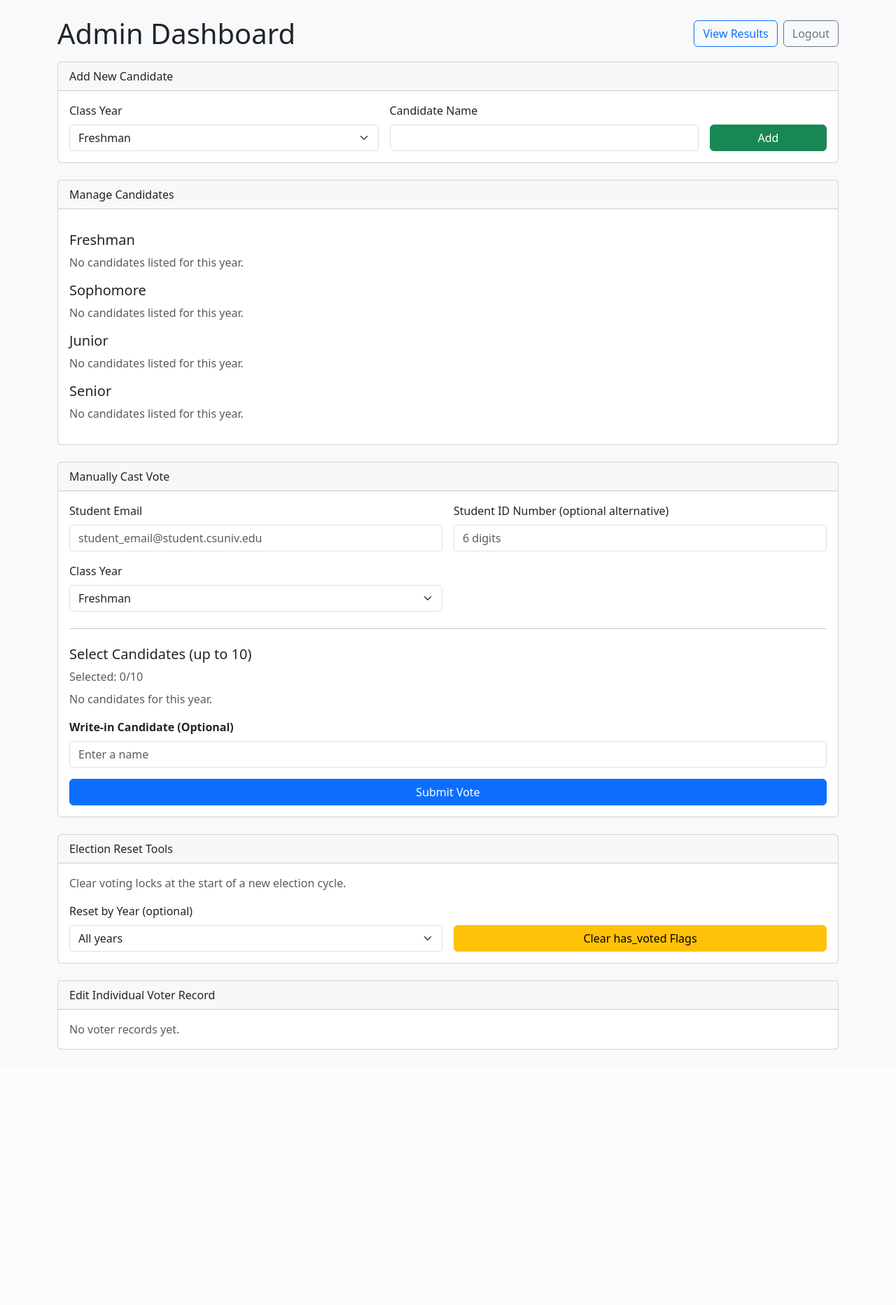
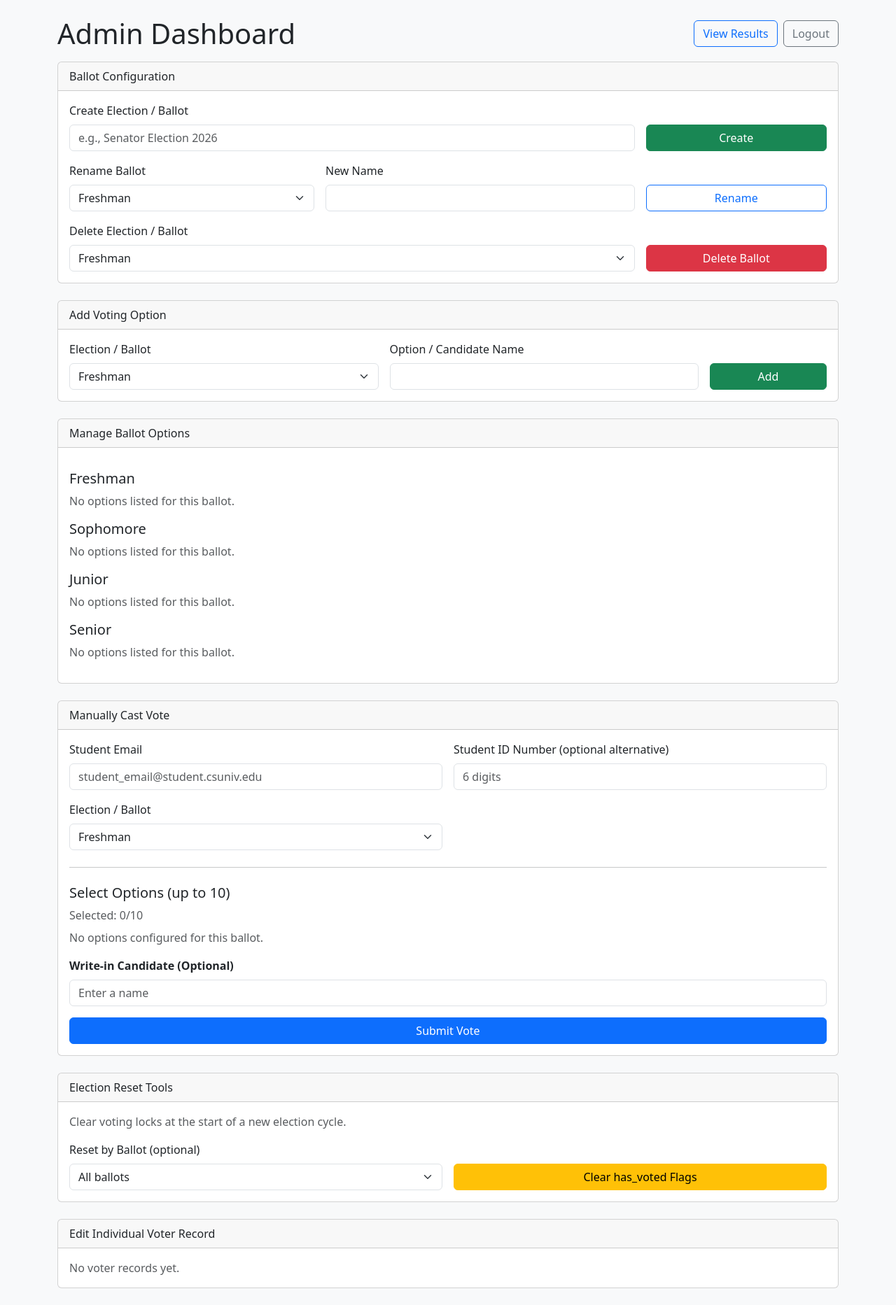
Before and after one commit to Shortballer2/csu-voting, a Flask app: page /admin in a window 1280 px wide. Shown: the part 56-1921 px from the top of the page at 70% size. Before the commit the page ends 1556 px from the top, so only its background shows below. Run offline with Flask 3, Linux system fonts and the light colour scheme; the visitor is signed in with stand-in values (Sample User, id 1).

Commit message:
Make ballot types fully admin-configurable

```diff
--- a/app.py
+++ b/app.py
@@ -44,16 +44,15 @@
 # --- Helper Functions ---
 def load_candidates():
     if not os.path.exists("candidates.json"):
-        default_candidates = {
-            "Freshman": [],
-            "Sophomore": [],
-            "Junior": [],
-            "Senior": [],
-        }
+        default_candidates = {"General Election": []}
         save_candidates(default_candidates)
         return default_candidates
     with open("candidates.json") as f:
-        return json.load(f)
+        data = json.load(f)
+    if not isinstance(data, dict) or not data:
+        data = {"General Election": []}
+        save_candidates(data)
+    return data
 
 def save_candidates(data):
     with open("candidates.json", "w") as f:
@@ -107,10 +106,15 @@
 @app.route("/", methods=["GET", "POST"])
 @login_required
 def index():
+    elections = load_candidates()
     if request.method == "POST":
-        session["year"] = request.form["year"]
+        selected_election = request.form.get("year", "").strip()
+        if selected_election not in elections:
+            flash("Please choose a valid ballot.", "warning")
+            return redirect(url_for("index"))
+        session["year"] = selected_election
         return redirect(url_for("verify_email"))
-    return render_template("index.html")
+    return render_template("index.html", elections=list(elections.keys()))
 
 @app.route("/verify_email", methods=["GET", "POST"])
 @login_required
@@ -248,17 +252,86 @@
 def admin_dashboard():
     candidates = load_candidates()
     voter_records = VoterRecord.query.order_by(VoterRecord.id.desc()).limit(100).all()
-    return render_template("admin_dashboard.html", candidates=candidates, voter_records=voter_records)
+    election_names = list(candidates.keys())
+    return render_template(
+        "admin_dashboard.html",
+        candidates=candidates,
+        voter_records=voter_records,
+        election_names=election_names,
+    )
+
+@app.route("/admin/election/add", methods=["POST"])
+@admin_login_required
+def add_election():
+    election_name = request.form.get("election_name", "").strip()
+    if not election_name:
+        flash("Election/ballot name cannot be empty.", "warning")
+        return redirect(url_for("admin_dashboard"))
+    candidates = load_candidates()
+    if election_name in candidates:
+        flash(f"'{election_name}' already exists.", "warning")
+        return redirect(url_for("admin_dashboard"))
+    candidates[election_name] = []
+    save_candidates(candidates)
+    flash(f"Created election/ballot '{election_name}'.", "success")
+    return redirect(url_for("admin_dashboard"))
+
+@app.route("/admin/election/rename", methods=["POST"])
+@admin_login_required
+def rename_election():
+    current_name = request.form.get("current_name", "").strip()
+    new_name = request.form.get("new_name", "").strip()
+    if not current_name or not new_name:
+        flash("Both current and new election names are required.", "danger")
+        return redirect(url_for("admin_dashboard"))
+    candidates = load_candidates()
+    if current_name not in candidates:
+        flash(f"Election/ballot '{current_name}' was not found.", "danger")
+        return redirect(url_for("admin_dashboard"))
+    if new_name in candidates and new_name != current_name:
+        flash(f"Election/ballot '{new_name}' already exists.", "warning")
+        return redirect(url_for("admin_dashboard"))
+    candidates[new_name] = candidates.pop(current_name)
+    save_candidates(candidates)
+    VoterRecord.query.filter_by(year=current_name).update({"year": new_name}, synchronize_session=False)
+    Student.query.filter_by(year=current_name).update({"year": new_name}, synchronize_session=False)
+    db.session.commit()
+    flash(f"Renamed election/ballot '{current_name}' to '{new_name}'.", "success")
+    return redirect(url_for("admin_dashboard"))
+
+@app.route("/admin/election/delete", methods=["POST"])
+@admin_login_required
+def delete_election():
+    election_name = request.form.get("election_name", "").strip()
+    candidates = load_candidates()
+    if election_name not in candidates:
+        flash(f"Election/ballot '{election_name}' was not found.", "danger")
+        return redirect(url_for("admin_dashboard"))
+    if len(candidates) == 1:
+        flash("You must keep at least one election/ballot configured.", "warning")
+        return redirect(url_for("admin_dashboard"))
+    candidates.pop(election_name)
+    save_candidates(candidates)
+    VoterRecord.query.filter_by(year=election_name).delete(synchronize_session=False)
+    Student.query.filter_by(year=election_name).delete(synchronize_session=False)
+    db.session.commit()
+    flash(f"Deleted election/ballot '{election_name}' and its voter records.", "success")
+    return redirect(url_for("admin_dashboard"))
 
 @app.route("/admin/add", methods=["POST"])
 @admin_login_required
 def add_candidate():
-    year = request.form["year"]
+    year = request.form.get("year", "").strip()
     name = request.form["name"].strip()
+    if not year:
+        flash("Election/ballot is required.", "warning")
+        return redirect(url_for("admin_dashboard"))
     if not name:
         flash("Candidate name cannot be empty.", "warning")
         return redirect(url_for("admin_dashboard"))
     candidates = load_candidates()
+    if year not in candidates:
+        candidates[year] = []
     if name not in candidates[year]:
         candidates[year].append(name)
         save_candidates(candidates)
@@ -273,6 +346,9 @@
     year = request.form["year"]
     name = request.form["name"]
     candidates = load_candidates()
+    if year not in candidates:
+        flash(f"Election/ballot '{year}' was not found.", "danger")
+        return redirect(url_for("admin_dashboard"))
     if name in candidates[year]:
         candidates[year].remove(name)
         save_candidates(candidates)
@@ -290,7 +366,11 @@
     year = request.form.get("year")
 
     if not year:
-        flash("Class Year is required.", "danger")
+        flash("Election/ballot is required.", "danger")
+        return redirect(url_for("admin_dashboard"))
+    candidates = load_candidates()
+    if year not in candidates:
+        flash("Please choose a valid election/ballot.", "danger")
         return redirect(url_for("admin_dashboard"))
     if not email and not student_id_number:
         flash("Either student email or student ID number is required.", "danger")
@@ -378,7 +458,7 @@
     updated_count = query.update({"has_voted": False}, synchronize_session=False)
     db.session.commit()
     if year:
-        flash(f"Reset {updated_count} voter record(s) for {year}.", "success")
+        flash(f"Reset {updated_count} voter record(s) for '{year}'.", "success")
     else:
         flash(f"Reset {updated_count} voter record(s) across all years.", "success")
     return redirect(url_for("admin_dashboard"))
--- a/templates/admin_dashboard.html
+++ b/templates/admin_dashboard.html
@@ -12,21 +12,67 @@
 
 <div class="card mb-4">
     <div class="card-header">
-        Add New Candidate
+        Ballot Configuration
+    </div>
+    <div class="card-body">
+        <form class="row g-3 align-items-end mb-3" method="post" action="{{ url_for('add_election') }}">
+            <div class="col-md-9">
+                <label for="election_name" class="form-label">Create Election / Ballot</label>
+                <input type="text" name="election_name" id="election_name" class="form-control" placeholder="e.g., Senator Election 2026" required>
+            </div>
+            <div class="col-md-3 d-grid">
+                <button type="submit" class="btn btn-success">Create</button>
+            </div>
+        </form>
+        <form class="row g-3 align-items-end mb-3" method="post" action="{{ url_for('rename_election') }}">
+            <div class="col-md-4">
+                <label for="current_name" class="form-label">Rename Ballot</label>
+                <select name="current_name" id="current_name" class="form-select" required>
+                    {% for election in election_names %}
+                    <option value="{{ election }}">{{ election }}</option>
+                    {% endfor %}
+                </select>
+            </div>
+            <div class="col-md-5">
+                <label for="new_name" class="form-label">New Name</label>
+                <input type="text" name="new_name" id="new_name" class="form-control" required>
+            </div>
+            <div class="col-md-3 d-grid">
+                <button type="submit" class="btn btn-outline-primary">Rename</button>
+            </div>
+        </form>
+        <form class="row g-3 align-items-end" method="post" action="{{ url_for('delete_election') }}">
+            <div class="col-md-9">
+                <label for="delete_election_name" class="form-label">Delete Election / Ballot</label>
+                <select name="election_name" id="delete_election_name" class="form-select" required>
+                    {% for election in election_names %}
+                    <option value="{{ election }}">{{ election }}</option>
+                    {% endfor %}
+                </select>
+            </div>
+            <div class="col-md-3 d-grid">
+                <button type="submit" class="btn btn-danger">Delete Ballot</button>
+            </div>
+        </form>
+    </div>
+</div>
+
+<div class="card mb-4">
+    <div class="card-header">
+        Add Voting Option
     </div>
     <div class="card-body">
         <form class="row g-3 align-items-end" method="post" action="{{ url_for('add_candidate') }}">
             <div class="col-md-5">
-                <label for="year" class="form-label">Class Year</label>
+                <label for="year" class="form-label">Election / Ballot</label>
                 <select name="year" id="year" class="form-select" required>
-                    <option value="Freshman">Freshman</option>
-                    <option value="Sophomore">Sophomore</option>
-                    <option value="Junior">Junior</option>
-                    <option value="Senior">Senior</option>
+                    {% for election in election_names %}
+                    <option value="{{ election }}">{{ election }}</option>
+                    {% endfor %}
                 </select>
             </div>
             <div class="col-md-5">
-                <label for="name" class="form-label">Candidate Name</label>
+                <label for="name" class="form-label">Option / Candidate Name</label>
                 <input type="text" name="name" id="name" class="form-control" required>
             </div>
             <div class="col-md-2 d-grid">
@@ -38,7 +84,7 @@
 
 <div class="card mb-4">
     <div class="card-header">
-        Manage Candidates
+        Manage Ballot Options
     </div>
     <div class="card-body">
         {% for year, names in candidates.items() %}
@@ -57,7 +103,7 @@
                 {% endfor %}
             </ul>
             {% else %}
-            <p class="text-muted">No candidates listed for this year.</p>
+            <p class="text-muted">No options listed for this ballot.</p>
             {% endif %}
         {% endfor %}
     </div>
@@ -79,17 +125,16 @@
                     <input type="text" name="student_id_number" id="student_id_number" class="form-control" placeholder="6 digits" pattern="\d{6}">
                 </div>
                 <div class="col-md-6">
-                    <label for="manual_vote_year" class="form-label">Class Year</label>
+                    <label for="manual_vote_year" class="form-label">Election / Ballot</label>
                     <select name="year" id="manual_vote_year" class="form-select" required>
-                        <option value="Freshman">Freshman</option>
-                        <option value="Sophomore">Sophomore</option>
-                        <option value="Junior">Junior</option>
-                        <option value="Senior">Senior</option>
+                        {% for election in election_names %}
+                        <option value="{{ election }}">{{ election }}</option>
+                        {% endfor %}
                     </select>
                 </div>
             </div>
             <hr class="my-4">
-            <h5>Select Candidates (up to 10)</h5>
+            <h5>Select Options (up to 10)</h5>
             <p class="text-muted mb-2">Selected: <span id="selected-count">0</span>/10</p>
             <div id="candidate_checkbox_wrapper" class="mb-3"></div>
             <div class="mb-3">
@@ -111,13 +156,12 @@
         <p class="text-muted">Clear voting locks at the start of a new election cycle.</p>
         <form method="post" action="{{ url_for('reset_voter_records') }}" class="row g-3 align-items-end">
             <div class="col-md-6">
-                <label for="reset_year" class="form-label">Reset by Year (optional)</label>
+                <label for="reset_year" class="form-label">Reset by Ballot (optional)</label>
                 <select name="year" id="reset_year" class="form-select">
-                    <option value="">All years</option>
-                    <option value="Freshman">Freshman</option>
-                    <option value="Sophomore">Sophomore</option>
-                    <option value="Junior">Junior</option>
-                    <option value="Senior">Senior</option>
+                    <option value="">All ballots</option>
+                    {% for election in election_names %}
+                    <option value="{{ election }}">{{ election }}</option>
+                    {% endfor %}
                 </select>
             </div>
             <div class="col-md-6 d-grid">
@@ -209,7 +253,7 @@
                 checkboxWrapper.appendChild(div);
             });
         } else {
-            checkboxWrapper.innerHTML = '<p class="text-muted">No candidates for this year.</p>';
+            checkboxWrapper.innerHTML = '<p class="text-muted">No options configured for this ballot.</p>';
         }
         updateSelectionState();
     }
--- a/templates/vote.html
+++ b/templates/vote.html
@@ -5,7 +5,7 @@
 <div class="card content-card">
     <div class="card-body">
         <h1 class="card-title text-center mb-4">Vote for Candidates</h1>
-        <p class="text-center text-muted">You may select up to 10 candidates. Your vote is final.</p>
+        <p class="text-center text-muted">You may select up to 10 options. Your vote is final.</p>
         <form method="post">
             <div class="mb-3">
                 {% if candidates %}
@@ -18,7 +18,7 @@
                     </div>
                     {% endfor %}
                 {% else %}
-                    <p class="text-center">There are no candidates running for this year.</p>
+                    <p class="text-center">There are no options configured for this ballot yet.</p>
                 {% endif %}
             </div>
 
```
Also changed, not shown: templates/index.html (+7 -8 lines).
